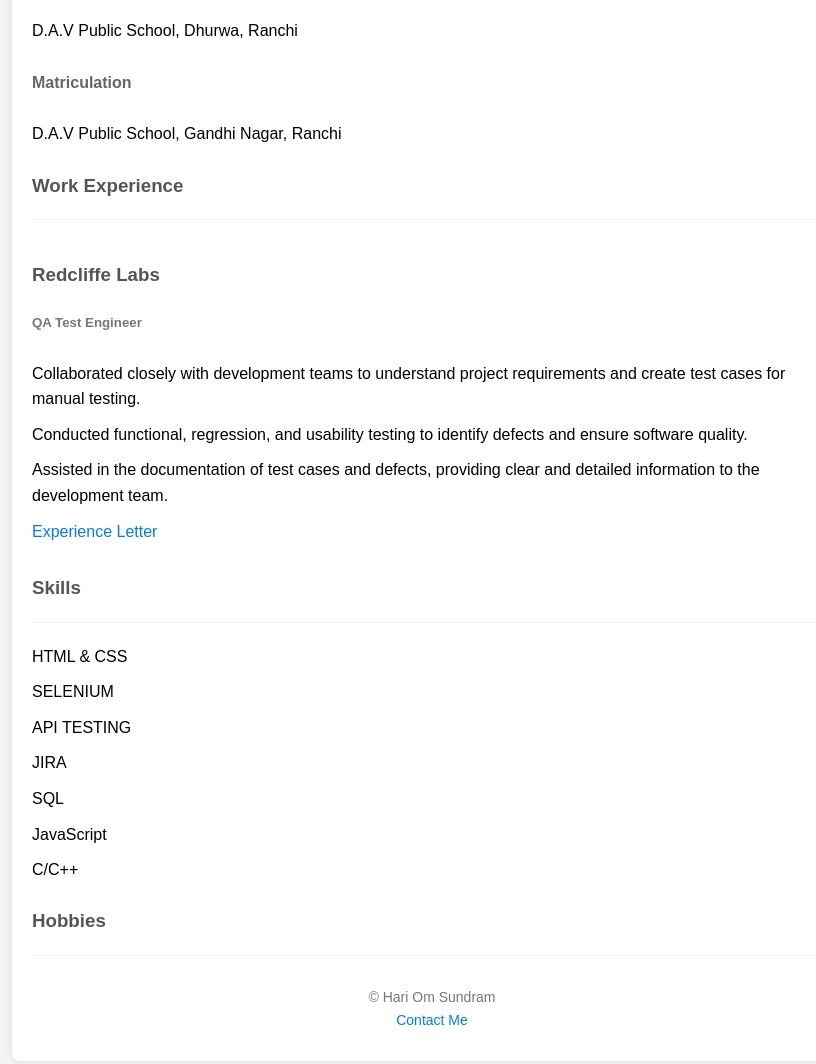
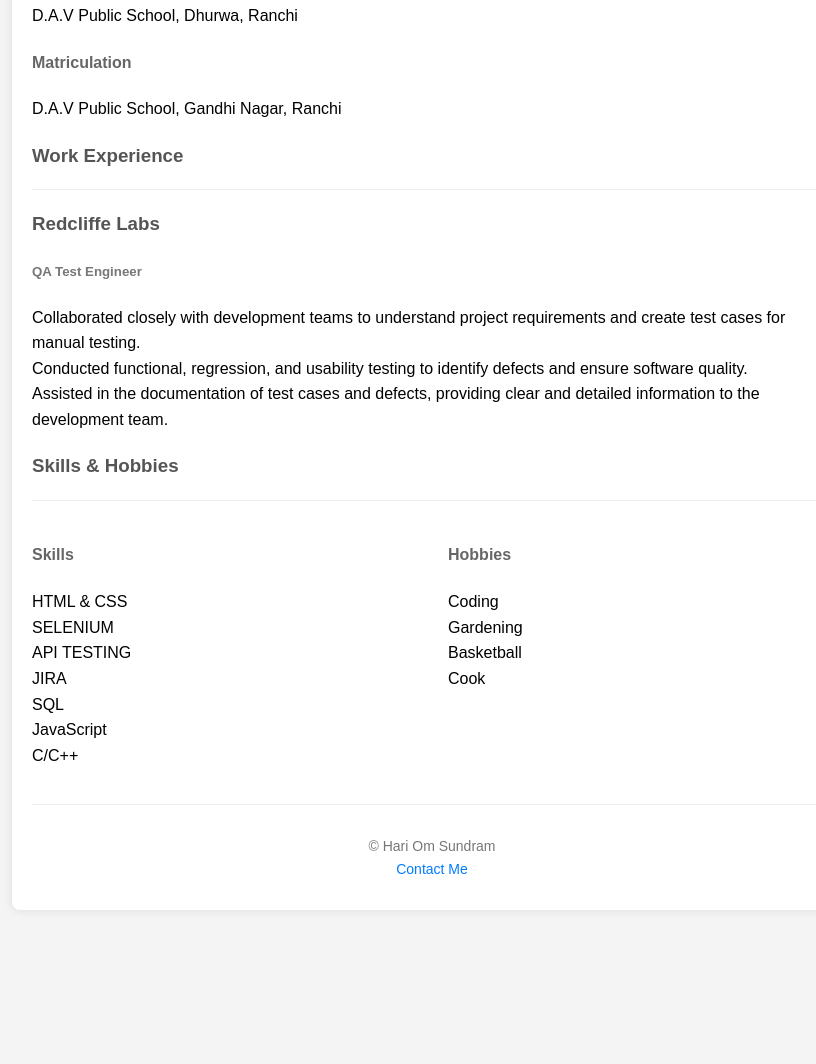
Before and after one commit to HariOmSundram/My-Portfolio, a plain HTML site: page index.html in a window 1280 px wide. Shown: the part 504-1568 px from the top of the page, without its empty margins (208-1024 px from the left). After the commit the page ends 1434 px from the top, so only its background shows below. Drawn offline with Linux system fonts and the light colour scheme.

Commit message:
Update index.html

```diff
--- a/index.html
+++ b/index.html
@@ -46,9 +46,6 @@
             list-style-type: none;
             padding: 0;
         }
-        li {
-            padding: 5px 0;
-        }
         a {
             color: #007BFF;
             text-decoration: none;
@@ -62,6 +59,15 @@
             text-align: center;
             font-size: 14px;
             color: #777;
+        }
+        .skills-hobbies {
+            display: flex;
+            justify-content: space-between;
+            align-items: flex-start;
+            margin: 20px 0;
+        }
+        .skills, .hobbies {
+            width: 48%;
         }
     </style>
 </head>
@@ -98,20 +104,21 @@
         <hr>
         <ul>
             <li>
-                <h3>Redcliffe Labs</h3>
+                <a href="./assets/Experience cum Relieving Letter-Hari Om Sundram.pdf"><h3>Redcliffe Labs</h3></a>
                 <h5>QA Test Engineer</h5>
                 <ul>
                     <li>Collaborated closely with development teams to understand project requirements and create test cases for manual testing.</li>
                     <li>Conducted functional, regression, and usability testing to identify defects and ensure software quality.</li>
                     <li>Assisted in the documentation of test cases and defects, providing clear and detailed information to the development team.</li>
-                    <li><a href="./assets/Experience cum Relieving Letter-Hari Om Sundram.pdf">Experience Letter</a></li>
                 </ul>
-
             </li>
         </ul>
 
-        <h3>Skills</h3>
+        <h3>Skills & Hobbies</h3>
         <hr>
+        <div class="skills-hobbies">
+            <div class="skills">
+                <h4>Skills</h4>
                 <ul>
                     <li>HTML & CSS</li>
                     <li>SELENIUM</li>
@@ -121,8 +128,18 @@
                     <li>JavaScript</li>
                     <li>C/C++</li>
                 </ul>
+            </div>
+            <div class="hobbies">
+                <h4>Hobbies</h2>
+                    <ul>
+                        <li>Coding</li>
+                        <li>Gardening</li>
+                        <li>Basketball</li>
+                        <li>Cook</li>
+                    </ul>
+            </div>
+        </div>
 
-        <a href="./public/hobbies.html"><h3>Hobbies</h3></a>
         <hr>
 
         <footer>
```
Lines whose indentation alone changed are shown as unchanged.
